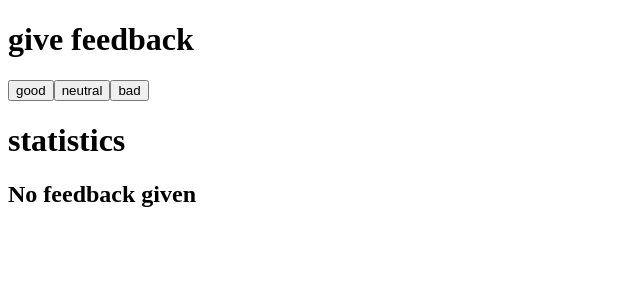
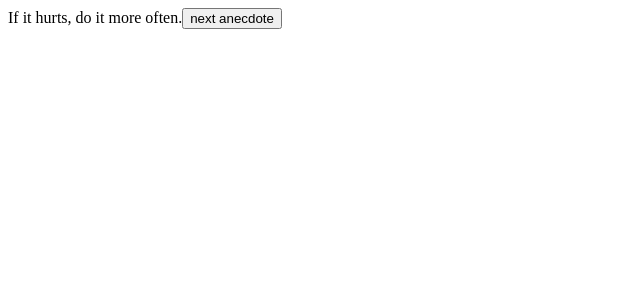
Before and after one commit to Diefat17/Part1, a React (Vite) app in the folder part1/: page / in a window 1280 px wide. Shown: the top 300 px of the page, without its empty margins (0-640 px from the left). Built offline with nearby package versions, Linux system fonts and the light colour scheme.

Commit message:
Exercise 1.12 done

```diff
--- a/part1/src/App.jsx
+++ b/part1/src/App.jsx
@@ -1,69 +1,35 @@
 import { useState } from 'react'
 
+const App = () => {
+  const anecdotes = [
+    'If it hurts, do it more often.',
+    'Adding manpower to a late software project makes it later!',
+    'The first 90 percent of the code accounts for the first 10 percent of the development time...The remaining 10 percent of the code accounts for the other 90 percent of the development time.',
+    'Any fool can write code that a computer can understand. Good programmers write code that humans can understand.',
+    'Premature optimization is the root of all evil.',
+    'Debugging is twice as hard as writing the code in the first place. Therefore, if you write the code as cleverly as possible, you are, by definition, not smart enough to debug it.',
+    'Programming without an extremely heavy use of console.log is same as if a doctor would refuse to use x-rays or blood tests when diagnosing patients.',
+    'The only way to go fast, is to go well.'
+  ]
 
-const App = () => {
+  const [selected, setSelected] = useState(0)
 
-  const [good, setGood] = useState(0)
-  const [neutral, setNeutral] = useState(0)
-  const [bad, setBad] = useState(0)
-  const all = bad + good + neutral
+  const Azar = () => {
+    let numero = Math.floor(Math.random() * (anecdotes.length))
+    console.log(numero)
+    return numero
+  }
 
   return (
     <div>
-      <h1>give feedback</h1>
-      <Botones handleClick= {() => setGood(good + 1)} text= "good"></Botones>
-      <Botones handleClick= {() => setNeutral(neutral + 1)} text= "neutral"></Botones>
-      <Botones handleClick= {() => setBad(bad + 1)} text= "bad"></Botones>
-      <h1>statistics</h1>
-      <Statistics all={all} good={good} bad={bad} neutral={neutral}></Statistics>
-
+      {anecdotes[selected]}
+      <NextButton text="next anecdote" handleEvent={ () => setSelected(Azar())}></NextButton>
     </div>
   )
 }
 
-const Botones = (props) => {
-  return <button onClick={props.handleClick}>{props.text}</button>
-}
-
-const StatisticsLine = ({text, value}) => {
-  return <span>{text} {value}</span>
-}
-
-const Statistics = ({all, good, bad, neutral}) => {
-  if(all != 0){
-    return (
-      <table>
-        <tbody>
-          <tr>
-            <td><StatisticsLine text="good"></StatisticsLine></td>
-            <td><StatisticsLine value={good}></StatisticsLine></td>
-          </tr>
-          <tr>
-            <td><StatisticsLine text="neutral"></StatisticsLine></td>
-            <td><StatisticsLine value={neutral}></StatisticsLine></td>
-          </tr>
-          <tr>
-            <td><StatisticsLine text="bad"></StatisticsLine></td>
-            <td><StatisticsLine value={bad}></StatisticsLine></td>
-          </tr>
-          <tr>
-            <td><StatisticsLine text="all"></StatisticsLine></td>
-            <td><StatisticsLine value={neutral}></StatisticsLine></td>
-          </tr>
-          <tr>
-            <td><StatisticsLine text="average"></StatisticsLine></td>
-            <td><StatisticsLine value={(good - bad) / all}></StatisticsLine></td>
-          </tr>
-          <tr>
-            <td><StatisticsLine text="positive"></StatisticsLine></td>
-            <td><StatisticsLine value={(good / all) * 100 + " %"}></StatisticsLine></td>
-          </tr>
-        </tbody>
-      </table>
-    )
-  } else {
-    return <h2>No feedback given</h2>
-  }
+const NextButton = ({text, handleEvent}) => {
+  return <button onClick={handleEvent}>{text}</button>
 }
 
 
```
